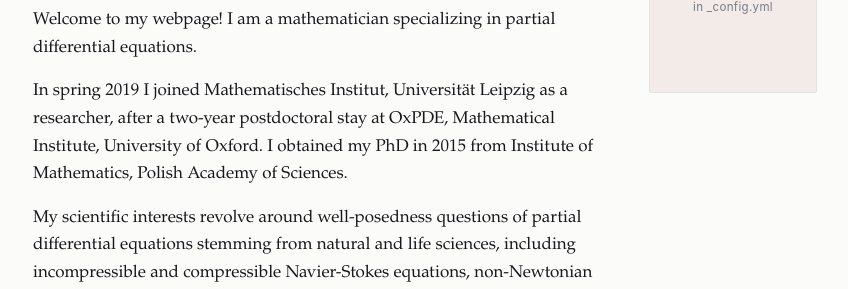
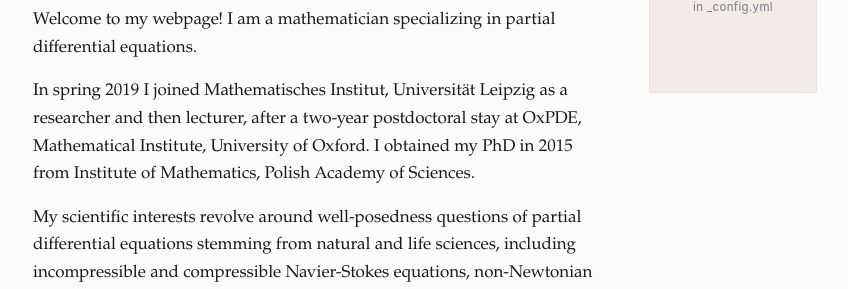
Before and after one commit to janburczak/janburczak.github.io, a Jekyll site: the page built from index.md, in a window 1280 px wide. Shown: the part 261-550 px from the top of the page, without its empty margins (215-1063 px from the left). Built offline with Jekyll 4.4.1, drawn with Linux system fonts in a browser that asks for light colours.

Commit message:
Update index.md

```diff
--- a/index.md
+++ b/index.md
@@ -5,7 +5,7 @@ title: Home
 
 Welcome to my webpage! I am a mathematician specializing in partial differential equations.
 
-In spring 2019 I joined Mathematisches Institut, Universität Leipzig as a researcher, after a
+In spring 2019 I joined Mathematisches Institut, Universität Leipzig as a researcher and then lecturer, after a
 two-year postdoctoral stay at OxPDE, Mathematical Institute, University of Oxford. I obtained my
 PhD in 2015 from Institute of Mathematics, Polish Academy of Sciences.
 
```
